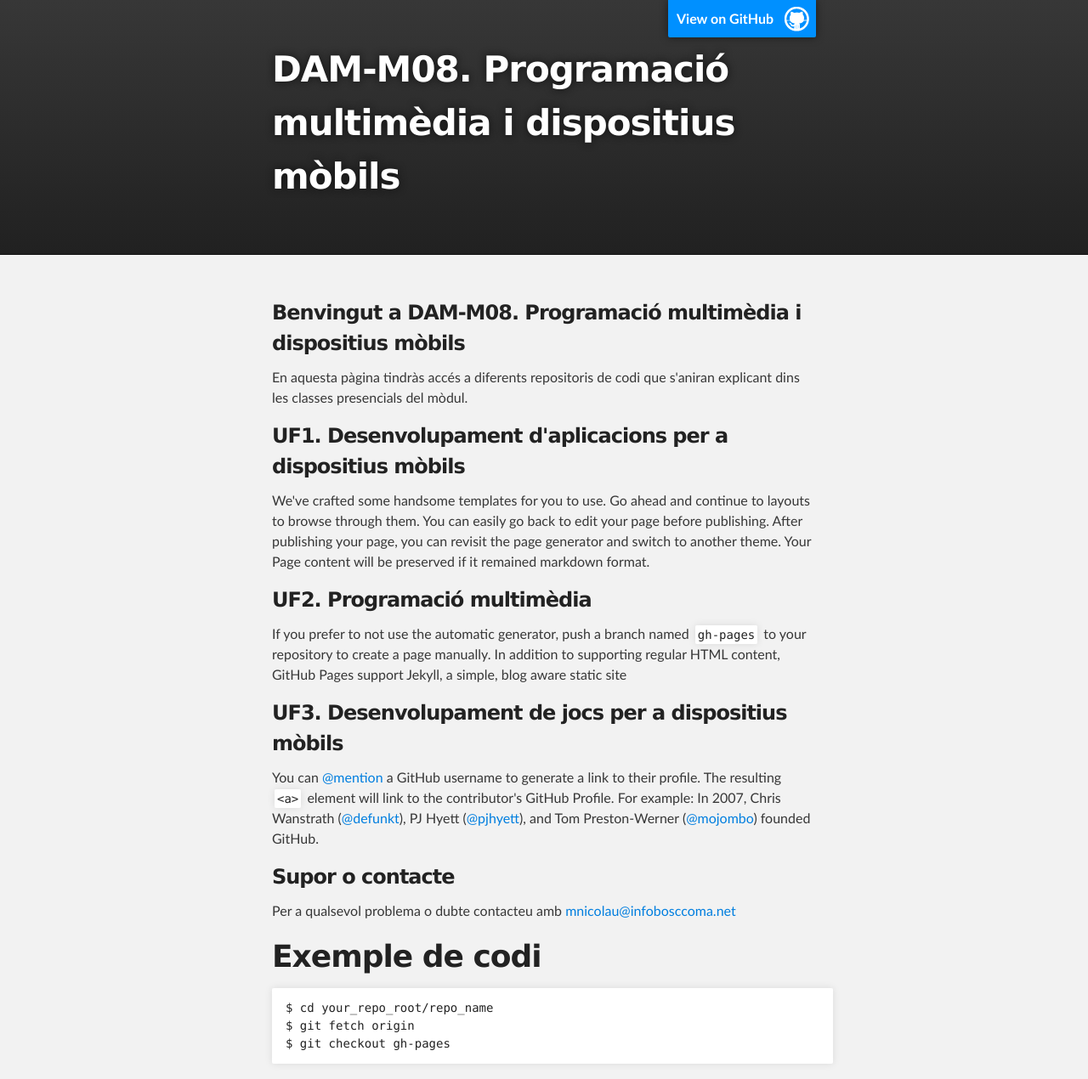
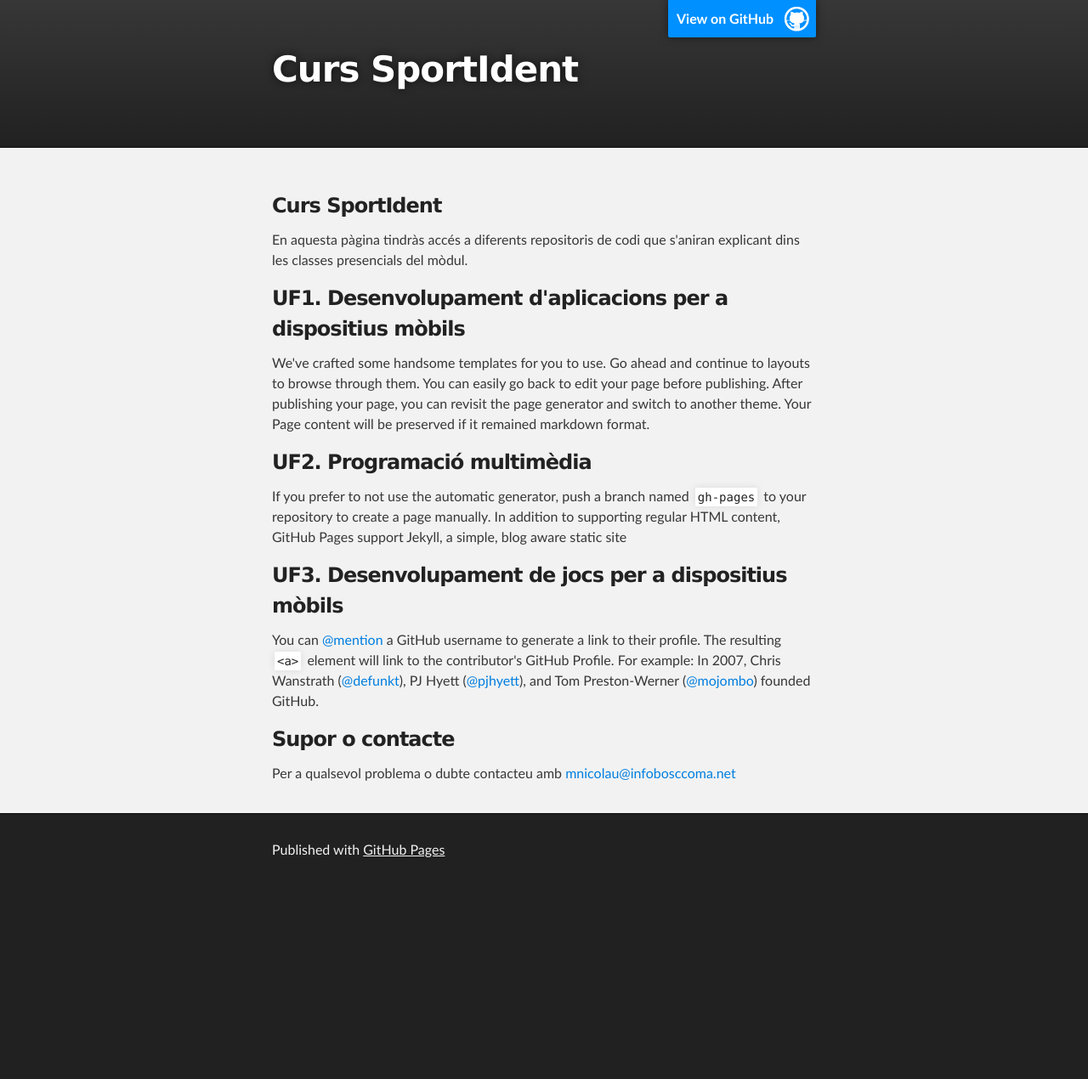
Before and after one commit to mnicolau/mnicolau.github.io, a plain HTML site: page index.html in a window 1280 px wide. Shown: the top 1270 px of the page at 85% size. After the commit the page ends 1047 px from the top, so only its background shows below. Drawn offline with Linux system fonts and the light colour scheme.

Commit message:
Replace master branch with page content via GitHub

```diff
--- a/index.html
+++ b/index.html
@@ -4,11 +4,11 @@
   <head>
     <meta charset='utf-8'>
     <meta http-equiv="X-UA-Compatible" content="chrome=1">
-    <meta name="description" content="DAM-M08. Programació multimèdia i dispositius mòbils : ">
+    <meta name="description" content="Curs SportIdent : ">
 
     <link rel="stylesheet" type="text/css" media="screen" href="stylesheets/stylesheet.css">
 
-    <title>DAM-M08. Programació multimèdia i dispositius mòbils</title>
+    <title>Curs SportIdent</title>
   </head>
 
   <body>
@@ -18,7 +18,7 @@
         <header class="inner">
           <a id="forkme_banner" href="https://github.com/mnicolau">View on GitHub</a>
 
-          <h1 id="project_title">DAM-M08. Programació multimèdia i dispositius mòbils</h1>
+          <h1 id="project_title">Curs SportIdent</h1>
           <h2 id="project_tagline"></h2>
 
         </header>
@@ -28,7 +28,7 @@
     <div id="main_content_wrap" class="outer">
       <section id="main_content" class="inner">
         <h3>
-<a id="benvingut-a-dam-m08-programació-multimèdia-i-dispositius-mòbils" class="anchor" href="#benvingut-a-dam-m08-programaci%C3%B3-multim%C3%A8dia-i-dispositius-m%C3%B2bils" aria-hidden="true"><span class="octicon octicon-link"></span></a>Benvingut a DAM-M08. Programació multimèdia i dispositius mòbils</h3>
+<a id="curs-sportident" class="anchor" href="#curs-sportident" aria-hidden="true"><span class="octicon octicon-link"></span></a>Curs SportIdent</h3>
 
 <p>En aquesta pàgina tindràs accés a diferents repositoris de codi que s'aniran explicant dins les classes presencials del mòdul.</p>
 
@@ -51,14 +51,6 @@
 <a id="supor-o-contacte" class="anchor" href="#supor-o-contacte" aria-hidden="true"><span class="octicon octicon-link"></span></a>Supor o contacte</h3>
 
 <p>Per a qualsevol problema o dubte contacteu amb <a href="mailto:mnicolau@infobosccoma.net">mnicolau@infobosccoma.net</a></p>
-
-<h1>
-<a id="exemple-de-codi" class="anchor" href="#exemple-de-codi" aria-hidden="true"><span class="octicon octicon-link"></span></a>Exemple de codi</h1>
-
-<pre><code>$ cd your_repo_root/repo_name
-$ git fetch origin
-$ git checkout gh-pages
-</code></pre>
       </section>
     </div>
 
```
Also changed, not shown: params.json (+1 -1 lines).
